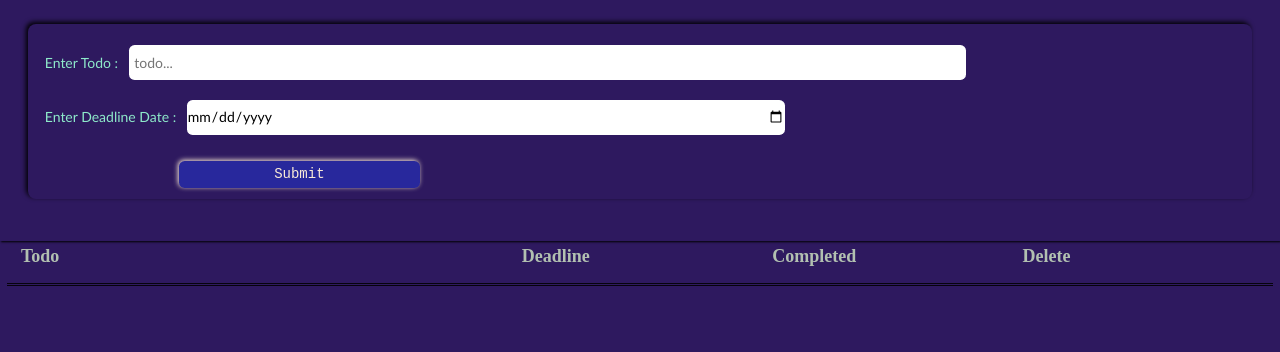
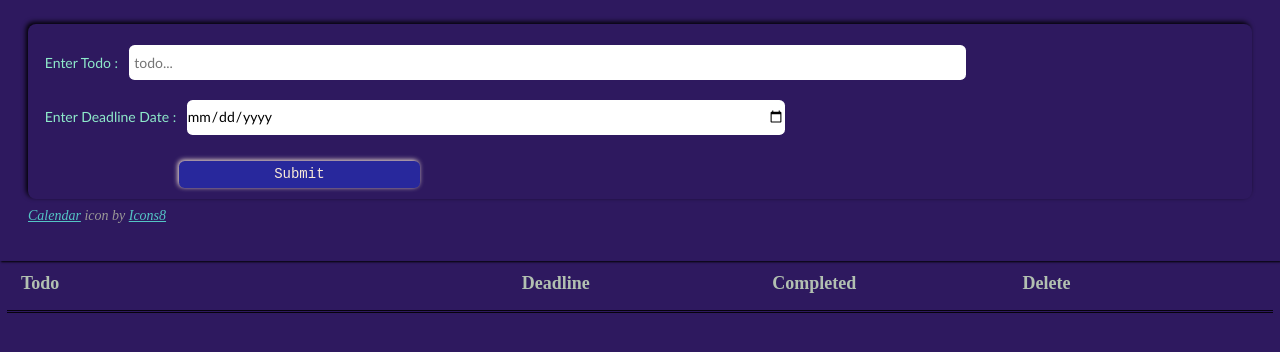
Before and after one commit to The-Boyo/To-do-App, a React app: page / in a window 1280 px wide. Shown: the part 46-398 px from the top of the page. Built offline with nearby package versions, Linux system fonts and the light colour scheme; animation ran at ten frames a second.

Commit message:
Updated Input folder

```diff
--- a/public/index.html
+++ b/public/index.html
@@ -2,7 +2,7 @@
 <html lang="en">
   <head>
     <meta charset="utf-8" />
-    <link rel="icon" href="%PUBLIC_URL%/favicon.ico" />
+    <link rel="icon" href="./icons8-calendar-94.png" />
     <meta name="viewport" content="width=device-width, initial-scale=1" />
     <meta name="theme-color" content="#000000" />
     <meta
@@ -10,36 +10,14 @@
       content="Web site created using create-react-app"
     />
     <link rel="apple-touch-icon" href="%PUBLIC_URL%/logo192.png" />
-    <!--
-      manifest.json provides metadata used when your web app is installed on a
-      user's mobile device or desktop. See https://developers.google.com/web/fundamentals/web-app-manifest/
-    -->
     <link rel="manifest" href="%PUBLIC_URL%/manifest.json" />
     <link rel="stylesheet" href="https://cdnjs.cloudflare.com/ajax/libs/semantic-ui/2.5.0/semantic.min.css">
     <script src="https://kit.fontawesome.com/6742789212.js" crossorigin="anonymous"></script>
-    <!--
-      Notice the use of %PUBLIC_URL% in the tags above.
-      It will be replaced with the URL of the `public` folder during the build.
-      Only files inside the `public` folder can be referenced from the HTML.
 
-      Unlike "/favicon.ico" or "favicon.ico", "%PUBLIC_URL%/favicon.ico" will
-      work correctly both with client-side routing and a non-root public URL.
-      Learn how to configure a non-root public URL by running `npm run build`.
-    -->
-    <title>React App</title>
+    <title>Todo App</title>
   </head>
   <body>
     <noscript>You need to enable JavaScript to run this app.</noscript>
     <div id="root"></div>
-    <!--
-      This HTML file is a template.
-      If you open it directly in the browser, you will see an empty page.
-
-      You can add webfonts, meta tags, or analytics to this file.
-      The build step will place the bundled scripts into the <body> tag.
-
-      To begin the development, run `npm start` or `yarn start`.
-      To create a production bundle, use `npm run build` or `yarn build`.
-    -->
   </body>
 </html>
--- a/src/components/input/Input.css
+++ b/src/components/input/Input.css
@@ -2,7 +2,7 @@
   position: relative;
   top: 2em;
   margin-top: 1em;
-  padding: 2em 2em 3em 2em;
+  padding: 2em;
   box-shadow: 1px 1px 2px black;
 }
 
@@ -69,6 +69,17 @@
   cursor: pointer;
 }
 
+.icon-cont {
+  margin: .5em 0;
+  font-style: oblique;
+  font-family: 'Times New Roman', Times, serif;
+  color: rgb(155, 153, 151);
+}
+
+.icon-cont > a {
+  color: rgb(84, 197, 197);
+  text-decoration: underline;
+}
 
 /* Small Screens */
 
--- a/src/components/input/Input.js
+++ b/src/components/input/Input.js
@@ -67,6 +67,10 @@ const Input = ({ getInput }) => {
 
         <button className="btn-submit" ref={btnRef} >Submit</button>
       </form>
+
+      <div className="icon-cont">
+      <a target="_blank" href="https://icons8.com/icon/cjGKAQLQz2TV/calendar" rel="noreferrer">Calendar</a> icon by <a target="_blank" href="https://icons8.com" rel="noreferrer" >Icons8</a>
+      </div>
     </div>
   )
 }
--- a/src/components/todos/List.css
+++ b/src/components/todos/List.css
@@ -1,3 +1,7 @@
+.list {
+ margin-top: 1em;
+}
+
 .headers {
   margin: .5em;
   padding-left: 1em;
```
